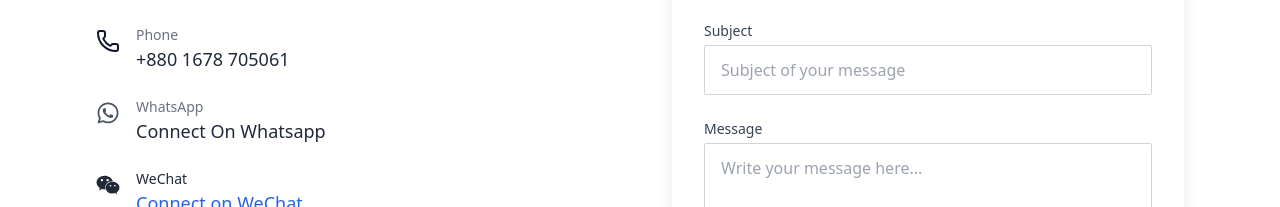
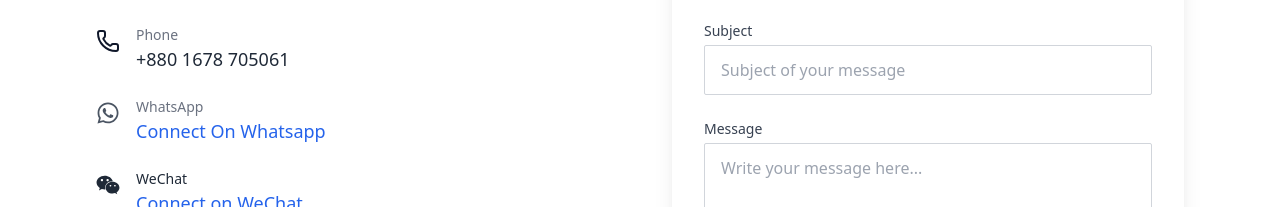
Before and after one commit to Arman-2107046/Icepeak-Frontend, a React (Vite) app: page / in a window 1280 px wide. Shown: the part 8253-8460 px from the top of the page. Built offline with nearby package versions, Linux system fonts and the light colour scheme; a web font is replaced by a local one.

Commit message:
added links

```diff
--- a/src/components/HomeComponents/ContactSection.tsx
+++ b/src/components/HomeComponents/ContactSection.tsx
@@ -94,7 +94,7 @@
                 <FaWhatsapp className="mt-1 text-gray-600" size={24} />
                 <div>
                   <p className="text-sm text-gray-500">WhatsApp</p>
-                  <p className="text-base font-medium text-gray-800 sm:text-lg">
+                  <p className="text-base font-medium text-blue-600 sm:text-lg">
                     <a
                       href="https://wa.me/8801678705061"
                       target="_blank"
```
